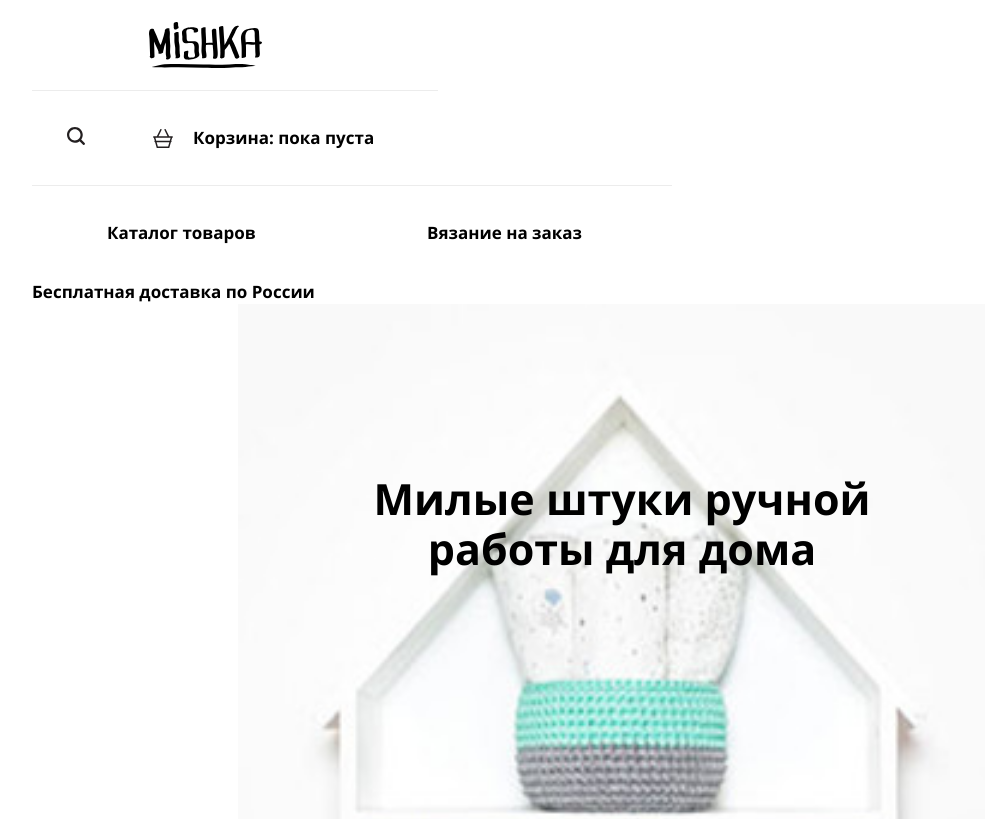
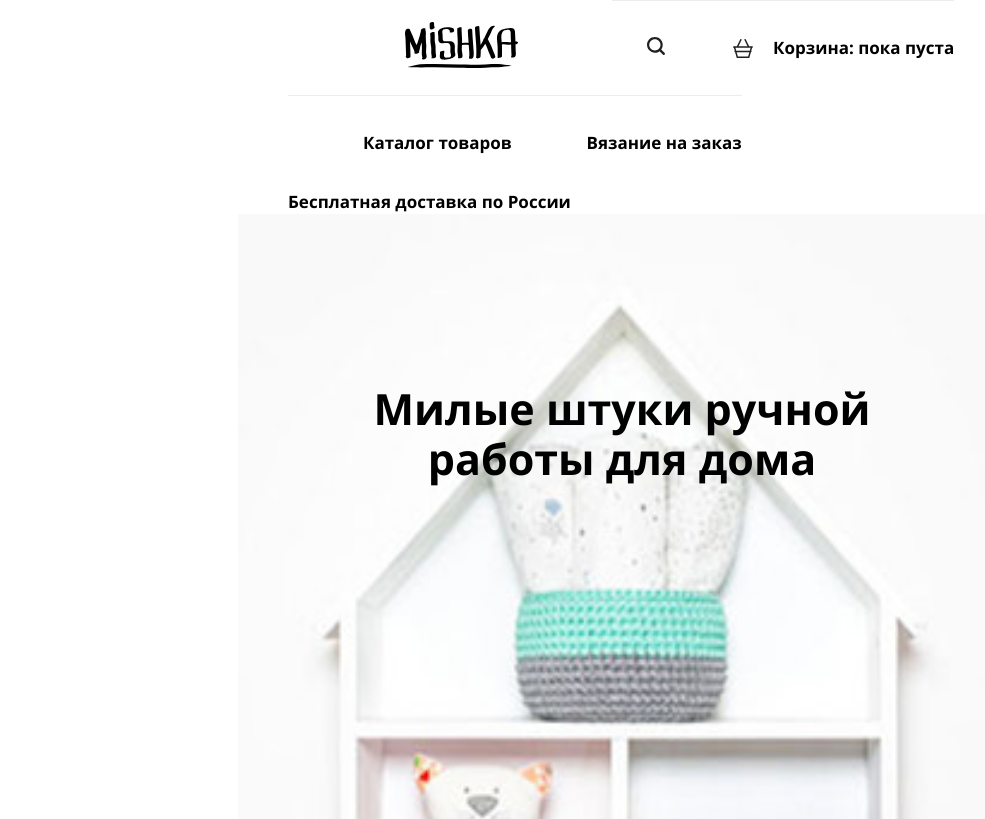
Before and after one commit to mbasmanov92/156554-mishka, a website: page index.html in a window 1280 px wide. Shown: the top 819 px of the page, without its empty margins (18-1003 px from the left). Drawn offline with nearby package versions, Linux system fonts and the light colour scheme; files that its build step writes are made by us from their sources; files whose address does not match are found by name.

Commit message:
проверка коммита

```diff
--- a/index.html
+++ b/index.html
@@ -3,7 +3,7 @@
   <head>
     <meta charset="utf-8">
     <meta name="viewport" content="width=device-width, initial-scale=1">
-    <title>HTML Academy: Мишка</title>
+    <title>HTML Academy: Мишкаdddddd</title>
     <link href="css/style.css" rel="stylesheet">
   </head>
   <body>
--- a/less/blocks/main-header.less
+++ b/less/blocks/main-header.less
@@ -159,14 +159,14 @@
   .main-header {
     box-sizing: border-box;
     width: 768px;
-    margin-left: 50px;
-    margin-right: 50px;
+    padding-left: 50px;
+    padding-right: 50px;
     flex-wrap: wrap;
     align-items: flex-start;
   }
 
   .main-header__logo {
-    width: 370px;
+    width: 324px;
     order: 1;
   }
 
@@ -176,6 +176,10 @@
 
   .main-header__logo-tab {
     display: block;
+  }
+
+  .main-header__link {
+    width: auto;
   }
 
   .main-header__list-1 {
```
